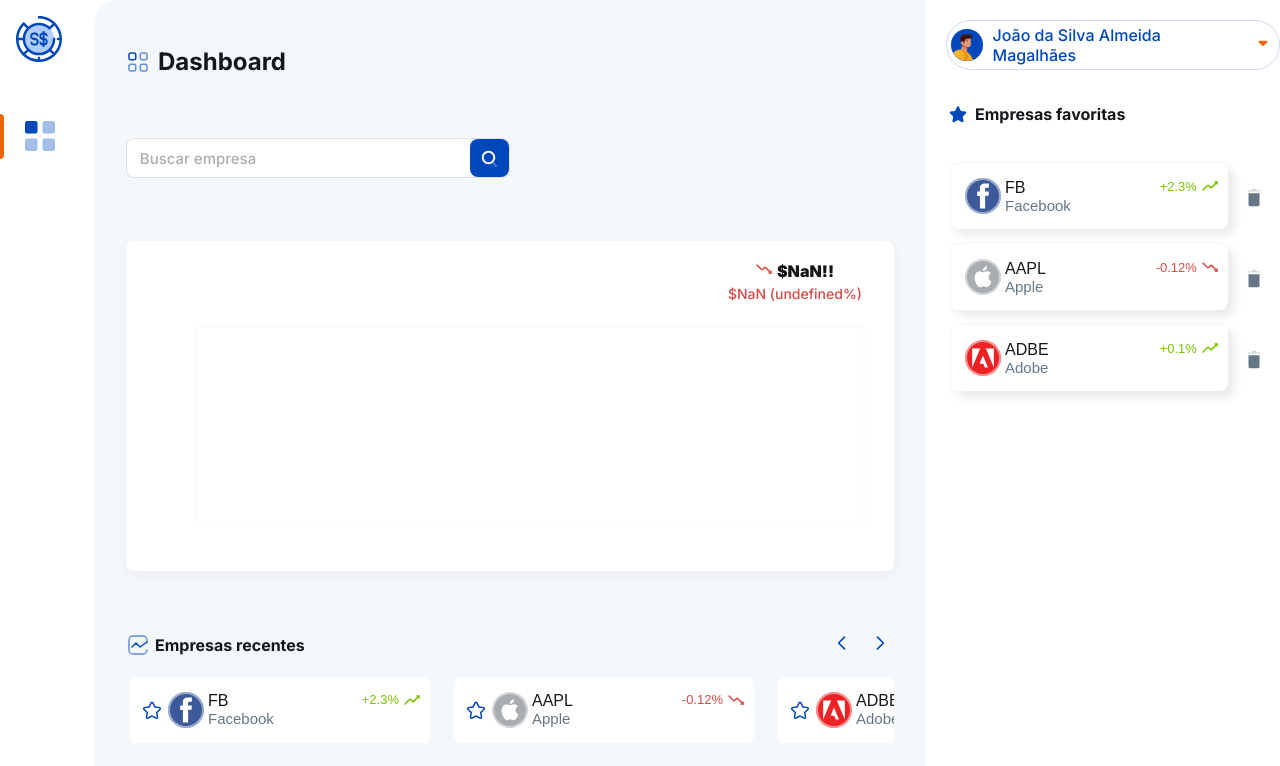
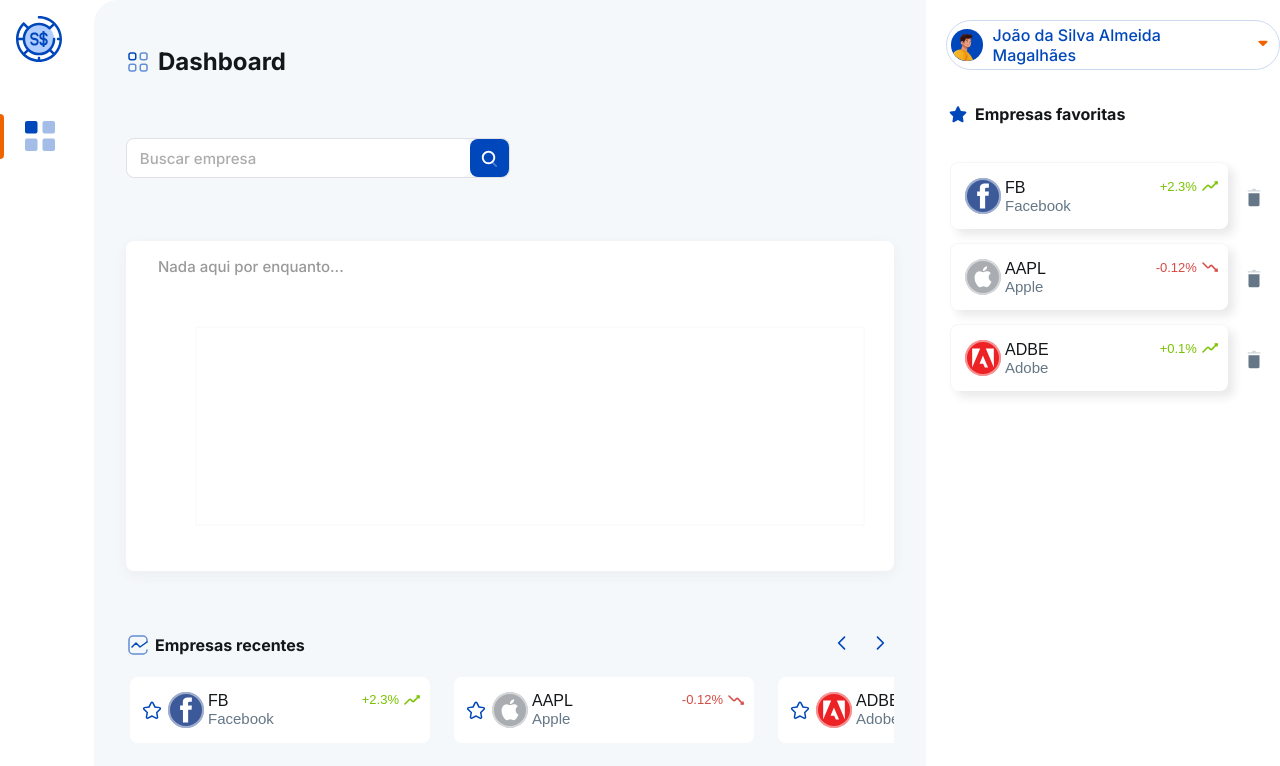
Before and after one commit to paulocf92/smart-stocks, a Next.js app: page / in a window 1280 px wide. Shown: the top 766 px of the page. Built offline with nearby package versions, Linux system fonts and the light colour scheme; no server answers.

Commit message:
feat: delegate search dispatch to input, improve ux with spinner

```diff
--- a/package.json
+++ b/package.json
@@ -16,6 +16,7 @@
     "react-dom": "17.0.2",
     "react-icons": "^4.2.0",
     "react-redux": "^7.2.4",
+    "react-spinners": "^0.11.0",
     "recharts": "^2.1.2",
     "redux": "^4.1.1",
     "sass": "^1.38.2"
--- a/src/components/SearchInput/index.tsx
+++ b/src/components/SearchInput/index.tsx
@@ -1,15 +1,27 @@
 import Image from 'next/image';
+import { useEffect } from 'react';
 import { FormEvent, useState } from 'react';
+
+import { useAppDispatch, useAppSelector } from '../../store/hooks';
+import { getStockData, selectStocks } from '../../store/modules/stocks';
 
 import styles from './styles.module.scss';
 
 export function SearchInput() {
+  const dispatch = useAppDispatch();
+  const { pending, error } = useAppSelector(selectStocks);
   const [searchedCompany, setSearchedCompany] = useState('');
 
   const searchCompany = (event: FormEvent) => {
     event.preventDefault();
-    console.log(searchedCompany);
+    dispatch(getStockData(searchedCompany));
   };
+
+  useEffect(() => {
+    if (!pending && !error) {
+      setSearchedCompany('');
+    }
+  }, [pending, error]);
 
   return (
     <form className={styles.searchInputForm} onSubmit={searchCompany}>
--- a/src/components/StocksGrowth/CustomTooltip/index.tsx
+++ b/src/components/StocksGrowth/CustomTooltip/index.tsx
@@ -9,7 +9,7 @@ export function CustomTooltip({
   active,
   payload = [{ value: '' }],
 }: CustomTooltipProps) {
-  return active && !!payload.length ? (
+  return active && !!payload?.length ? (
     <div className='stocksGrowthTooltip'>{`$${payload[0].value}`}</div>
   ) : null;
 }
--- a/src/components/StocksGrowth/index.tsx
+++ b/src/components/StocksGrowth/index.tsx
@@ -1,26 +1,25 @@
 import Image from 'next/image';
-import { useEffect, useCallback } from 'react';
 import {
+  Area,
   AreaChart,
-  Area,
+  CartesianGrid,
+  ResponsiveContainer,
   Tooltip,
-  CartesianGrid,
   XAxis,
   YAxis,
-  ResponsiveContainer,
 } from 'recharts';
+import { css } from '@emotion/react';
+import DotLoader from 'react-spinners/DotLoader';
+
 import { StockData } from '../../interfaces/stocks';
-import { useAppDispatch, useAppSelector } from '../../store/hooks';
+import { useAppSelector } from '../../store/hooks';
 import {
-  getStockData,
   selectStocks,
   stockDataSelector,
   stockHistoricalDataSelector,
 } from '../../store/modules/stocks';
-
+import { CustomActiveDot } from './CustomActiveDot';
 import { CustomTooltip } from './CustomTooltip';
-import { CustomActiveDot } from './CustomActiveDot';
-
 import styles from './styles.module.scss';
 
 interface StockDataFormatted extends StockData {
@@ -30,22 +29,26 @@ interface StockDataFormatted extends StockData {
 }
 
 export function StocksGrowth() {
-  const dispatch = useAppDispatch();
   const { pending, error } = useAppSelector(selectStocks);
   const stockData = useAppSelector<StockDataFormatted>(stockDataSelector);
   const historicalData = useAppSelector(stockHistoricalDataSelector);
 
-  const loadSampleData = useCallback(() => {
-    dispatch(getStockData('gsat'));
-  }, [dispatch]);
-
-  useEffect(() => {
-    loadSampleData();
-  }, [loadSampleData]);
-
   return (
     <div className={styles.stocksGrowthContainer}>
+      <DotLoader
+        color={'var(--primary-translucent-001)'}
+        loading={pending}
+        css={css`
+          position: absolute;
+          top: 50%;
+          left: 50%;
+        `}
+        size={60}
+      />
+
       <div className={styles.stocksGrowthHeader}>
+        {stockData?.symbol ? (
+          <>
             <div className={styles.stocksGrowthCompany}>
               <div className={styles.stocksGrowthFavoriteTooltip}>
                 <button type='button'>
@@ -62,7 +65,8 @@ export function StocksGrowth() {
             <div
               className={styles.stocksGrowthValuation}
               style={{
-            color: stockData.change > 0 ? 'var(--success)' : 'var(--danger)',
+                color:
+                  stockData.change > 0 ? 'var(--success)' : 'var(--danger)',
               }}
             >
               <div>
@@ -74,12 +78,18 @@ export function StocksGrowth() {
                   height={16}
                   alt=''
                 />
-            <strong>{stockData.latestPriceStr}!!</strong>
+                <strong>{stockData.latestPriceStr}</strong>
               </div>
               <span>
                 {stockData.changeStr} ({stockData.changePercentStr})
               </span>
             </div>
+          </>
+        ) : (
+          <strong className={styles.stillBlank}>
+            Nada aqui por enquanto...
+          </strong>
+        )}
       </div>
 
       <ResponsiveContainer height='80%'>
--- a/src/components/StocksGrowth/styles.module.scss
+++ b/src/components/StocksGrowth/styles.module.scss
@@ -1,10 +1,17 @@
 .stocksGrowthContainer {
+  position: relative;
   width: 100%;
   max-height: 400px;
   background-color: var(--white);
   box-shadow: 0 4px 12px rgba(222, 222, 231, 0.4);
   border-radius: 8px;
   padding: 1rem 0;
+}
+
+.stillBlank {
+  color: #999;
+  font-size: 15px;
+  font-weight: 500;
 }
 
 .stocksGrowthHeader {
--- a/src/store/modules/stocks/actions.ts
+++ b/src/store/modules/stocks/actions.ts
@@ -8,8 +8,6 @@ import { api } from '../../../services/api';
 export const getStockData = createAsyncThunk(
   '@stocks/GET_STOCK_DATA',
   async (ticker: string) => {
-    console.log({ ticker });
-
     const stockRequests = Promise.all([
       api.get<StockData>(`/${ticker}/quote`, {
         params: {
--- a/src/store/modules/stocks/reducer.ts
+++ b/src/store/modules/stocks/reducer.ts
@@ -28,7 +28,6 @@ export const stocksReducer = createReducer(initialState, builder => {
     })
     .addCase(getStockData.fulfilled, (state, { payload }) => {
       state.pending = false;
-      console.log({ payload });
       state.stock = payload.stockData;
       state.historical = payload.stockHistoricalData;
     })
```
Also changed, not shown: 1 other file (tests, documents, lock files or other folders). Lines whose indentation alone changed are shown as unchanged.
